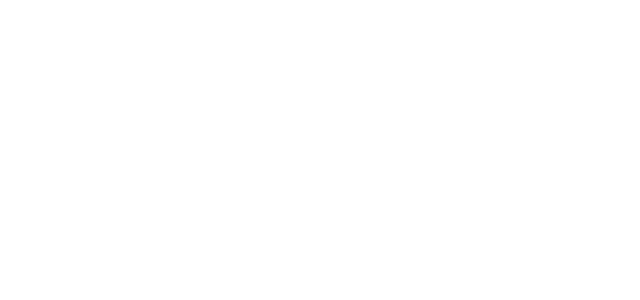
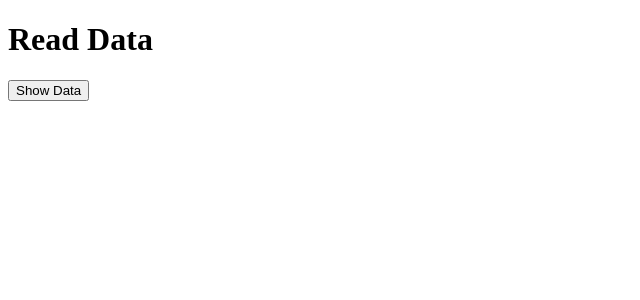
Before and after one commit to nourhijazi03/react2024, a React (Create React App) app: page /read in a window 1280 px wide. Before the commit this address had no page. Shown: the top 300 px of the page, without its empty margins (0-640 px from the left). Built offline with nearby package versions, Linux system fonts and the light colour scheme.

Commit message:
read phase

```diff
--- a/src/App.js
+++ b/src/App.js
@@ -1,5 +1,6 @@
 import { BrowserRouter as Router, Route, Routes } from "react-router-dom";
 import Write from "./Components/Write";
+import Read from "./Components/Read";
 
 
 function App() {
@@ -9,6 +10,7 @@ function App() {
   <Routes>
     <Route path="/" element={<Write/>}/>
     <Route path="/write" element={<Write/>}/>
+    <Route path="/read" element={<Read/>}/>
   </Routes>
 </Router>
 
--- /dev/null
+++ b/src/Components/Read.js
@@ -0,0 +1,36 @@
+import React from "react";
+import { useState } from "react";
+import app from "../firebaseConfig";
+import { getDatabase, ref, get } from "firebase/database";
+
+function Read() {
+  let [fruitArray, setFruitArray] = useState([]);
+
+  const fetchData = async () => {
+    const db = getDatabase(app);
+    const dbRef = ref(db, "nature/fruits");
+    const snapshot = await get(dbRef);
+
+    if (snapshot.exists()) {
+      setFruitArray(Object.values(snapshot.val()));
+
+    } else {
+      alert("error occured");
+    }
+  };
+  return (
+    <div>
+      <h1>Read Data</h1>
+      <button onClick={fetchData}>Show Data</button>
+      <ul>
+        {fruitArray.map((item,index) => (
+          <li key={index}>
+            {item.fruitName}:{item.fruitDef}
+          </li>
+        ))}
+      </ul>
+    </div>
+  );
+}
+
+export default Read;
```
